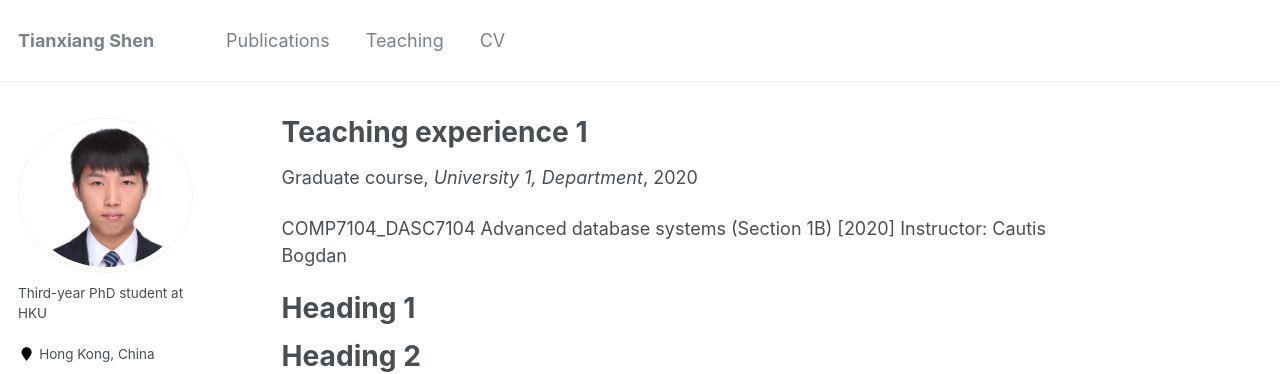
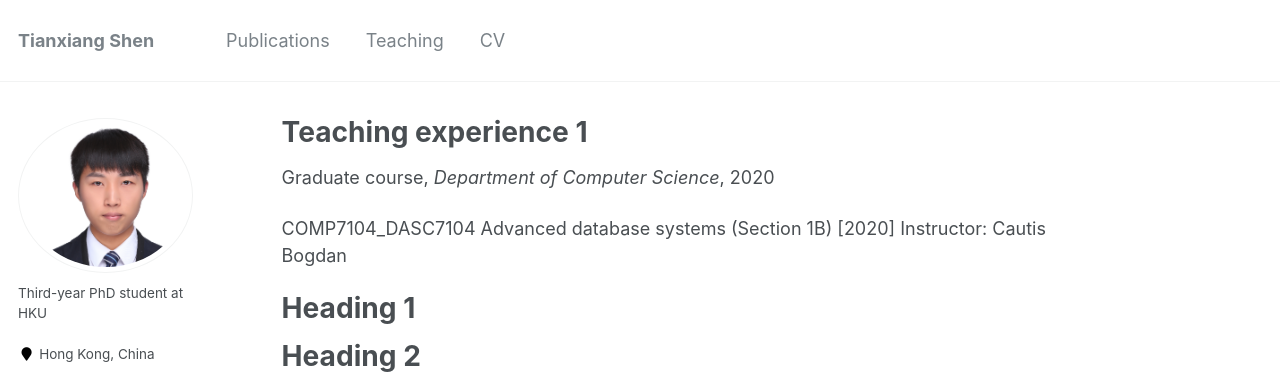
Before and after one commit to tianxiang999/tianxiang999.github.io, a Jekyll site: the page built from _teaching/2014-spring-teaching-1.md, in a window 1280 px wide. Shown: the top 374 px of the page. Built offline with Jekyll 4.4.1, drawn with Linux system fonts in a browser that asks for light colours.

Commit message:
Update 2014-spring-teaching-1.md

```diff
--- a/_teaching/2014-spring-teaching-1.md
+++ b/_teaching/2014-spring-teaching-1.md
@@ -3,7 +3,7 @@ title: "Teaching experience 1"
 collection: teaching
 type: "Graduate course"
 permalink: /teaching/2020
-venue: "University 1, Department"
+venue: "Department of Computer Science"
 date: 2020-01-01
 location: "City, Country"
 ---
```
